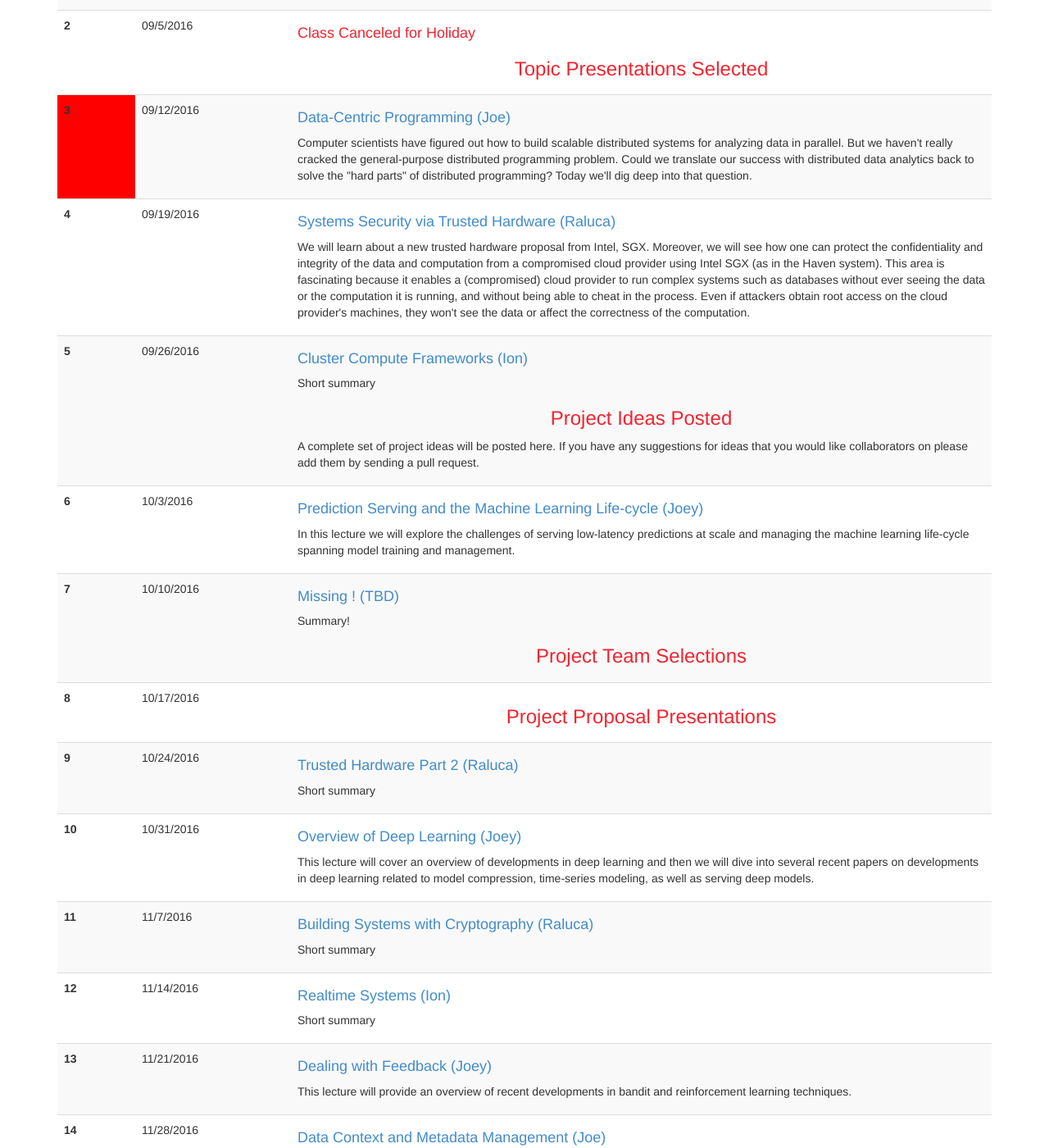
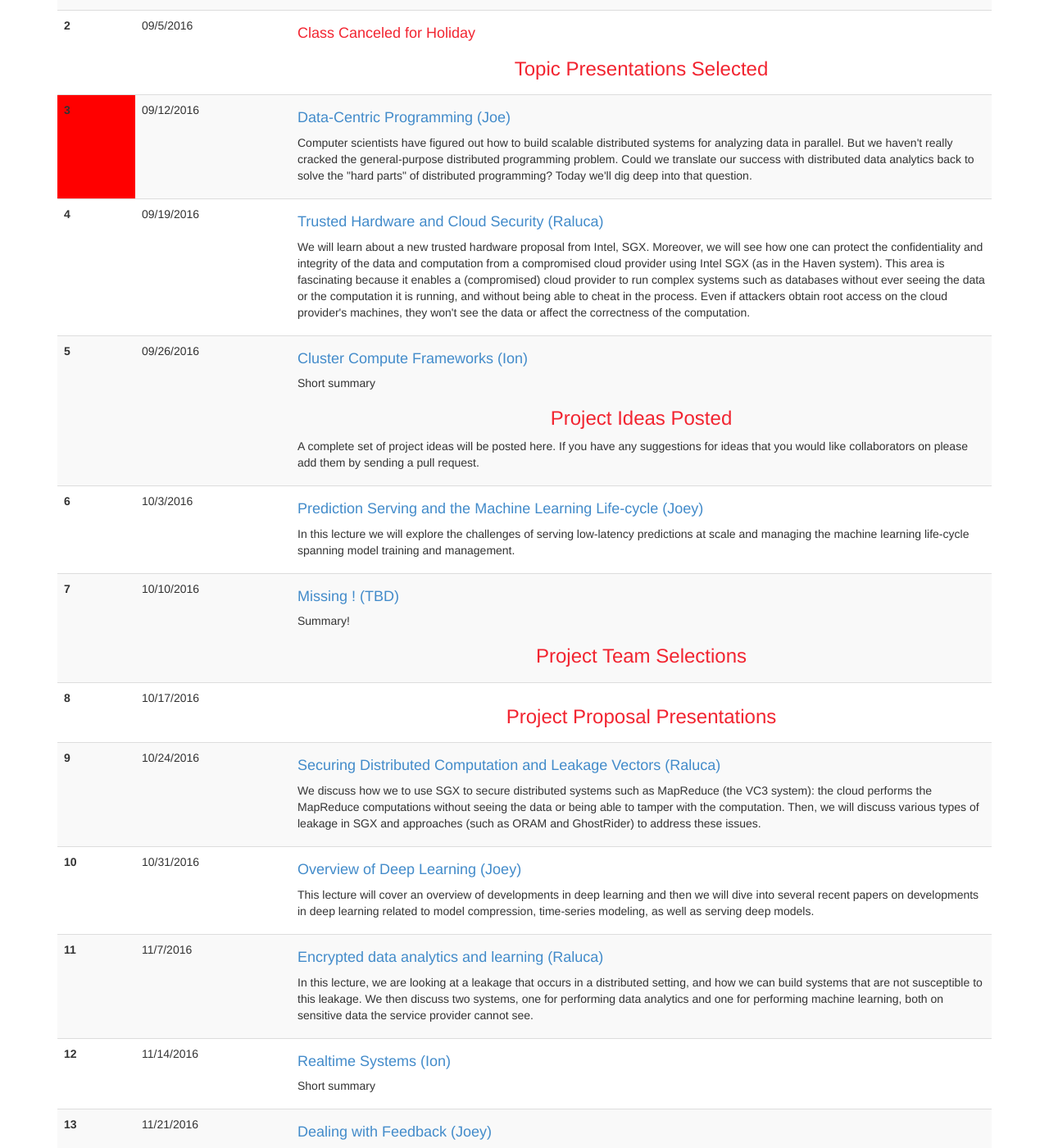
Before and after one commit to ucbrise/cs294-rise-fa16, a Jekyll site: the page built from syllabus.md, in a window 1280 px wide and 1400 px high, scrolled down 429 px. Shown: the whole window at 82% size. Built offline with Jekyll 4.4.1, drawn with Linux system fonts in a browser that asks for light colours; nearby versions of some CDN libraries.

```diff
--- a/syllabus.md
+++ b/syllabus.md
@@ -68,7 +68,7 @@ This is a table containing items covered in the class.
       <td>
          <h4>
             <a href="{{ site.baseurl }}/trusted_hardware.html">
-            Systems Security via Trusted Hardware (Raluca)
+            Trusted Hardware and Cloud Security (Raluca)
             </a>
          </h4>
          <p>
@@ -139,11 +139,11 @@ This is a table containing items covered in the class.
       <td> <!-- (Joe is Absent) -->
          <h4>
             <a href="{{ site.baseurl }}/trusted_hardware2.html">
-               Trusted Hardware Part 2 (Raluca)
+               Securing Distributed Computation and Leakage Vectors (Raluca)
             </a>
          </h4>
          <p>
-            Short summary
+            We discuss how we to use SGX to secure distributed systems such as MapReduce (the VC3 system): the cloud performs the MapReduce computations without seeing the data or being able to tamper with the computation. Then, we will discuss various types of leakage in SGX and approaches (such as ORAM and GhostRider) to address these issues.
          </p>
       </td>
    </tr>
@@ -167,11 +167,11 @@ This is a table containing items covered in the class.
        <td>
          <h4>
             <a href="{{ site.baseurl }}/crypto_systems.html">
-               Building Systems with Cryptography (Raluca)
+               Encrypted data analytics and learning (Raluca)
             </a>
          </h4>
          <p>
-            Short summary
+            In this lecture, we are looking at a leakage that occurs in a distributed setting, and how we can build systems that are not susceptible to this leakage. We then discuss two systems, one for performing data analytics and one for performing machine learning, both on sensitive data the service provider cannot see.
          </p>
       </td>
    </tr>
```
Also changed, not shown: trusted_hardware.md (+21 -2 lines), trusted_hardware2.md (+3 -3 lines).
